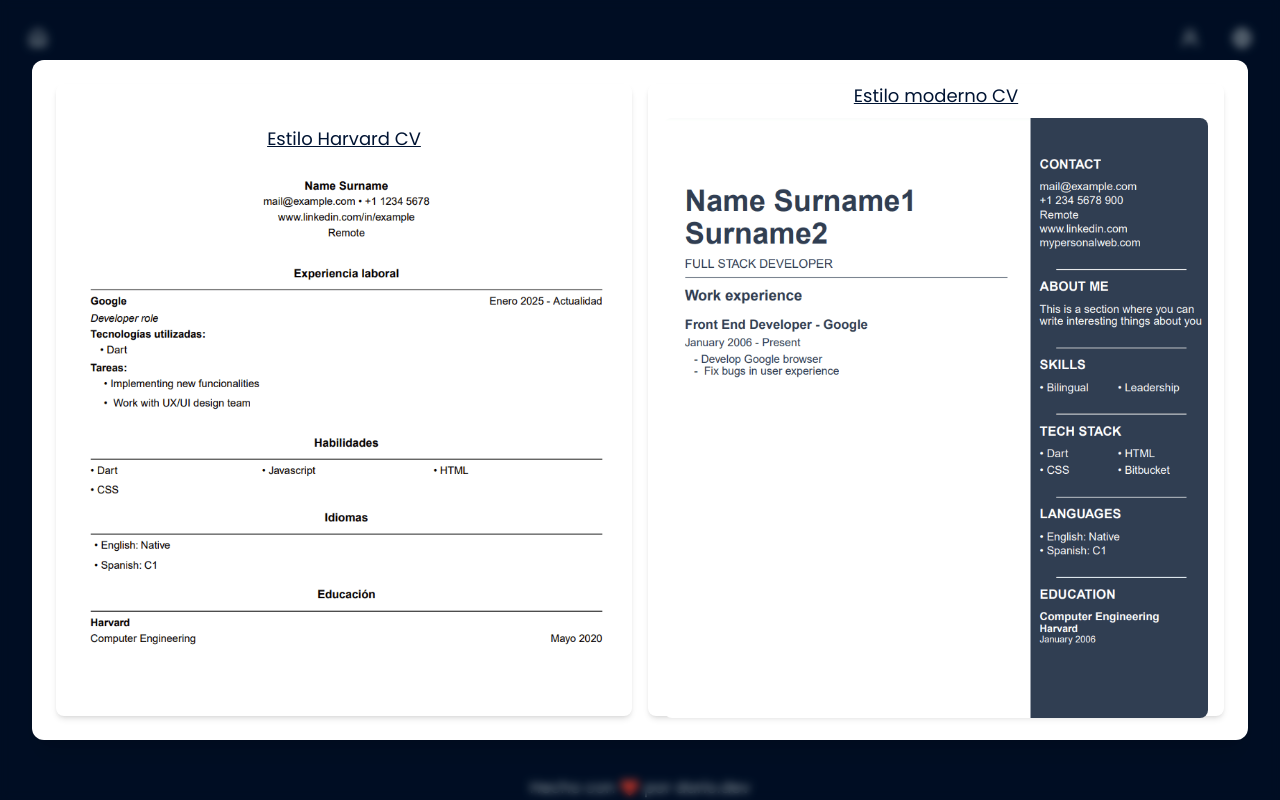
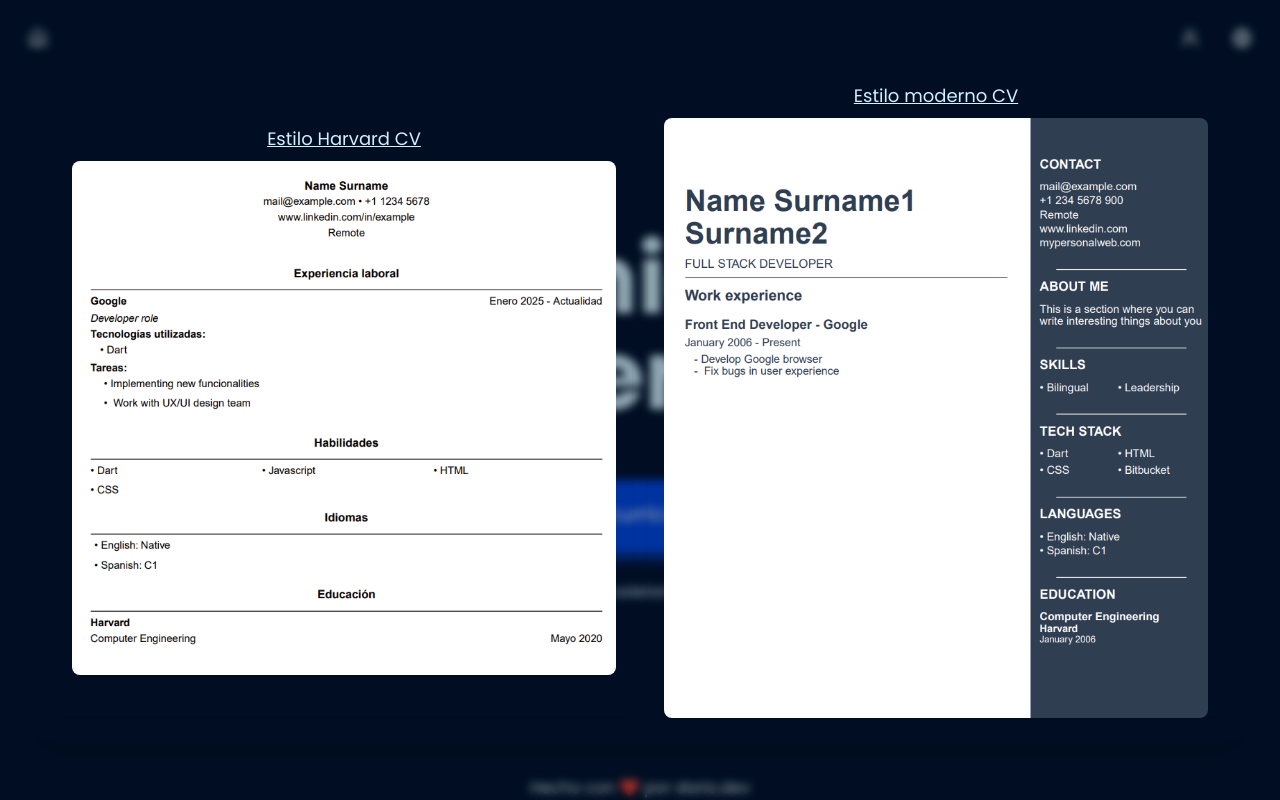
Before and after one commit to dhdezg/cvgenerator, a React (Vite) app: page / in a window 1280 px wide. Both pictures are taken after a click on the button "Pulsa aquí!". Built offline with nearby package versions, Linux system fonts and the light colour scheme; no server answers; what @react-pdf/renderer would draw is missing.

Commit message:
Change preview resume styles

```diff
--- a/src/components/welcome.jsx
+++ b/src/components/welcome.jsx
@@ -32,9 +32,9 @@ const Welcome = ({ next }) => {
         <div
           className="fixed inset-0 flex items-center justify-center bg-black/30 backdrop-blur-sm cursor-pointer"
           onClick={() => setShowPreview(false)}>
-          <div className="bg-white p-6 rounded-xl shadow-xl flex flex-col lg:flex-row gap-4 max-w-[95%] 2xl:max-w-[80%] max-h-[85vh] overflow-auto transform transition-all hover:scale-[1.02]">
+          <div className="bg-transparent p-6 rounded-xl shadow-xl flex flex-col lg:flex-row gap-4 max-w-[95%] 2xl:max-w-[80%] max-h-[85vh] overflow-auto transform transition-all hover:scale-[1.02]">
             <div className="flex flex-col justify-center p-4 rounded-lg flex-1 gap-2 shadow-md">
-              <h4 className="text-lg text-midnight-950 text-center underline">
+              <h4 className="text-lg text-midnight-100 text-center underline">
                 {t('harvardResume')}
               </h4>
               <img
@@ -44,7 +44,7 @@ const Welcome = ({ next }) => {
               />
             </div>
             <div className="flex flex-col justify-center p-4 rounded-lg flex-1 gap-2 shadow-md">
-              <h4 className="text-lg text-midnight-950 text-center underline">
+              <h4 className="text-lg text-midnight-100 text-center underline">
                 {t('modernResume')}
               </h4>
               <img
```
